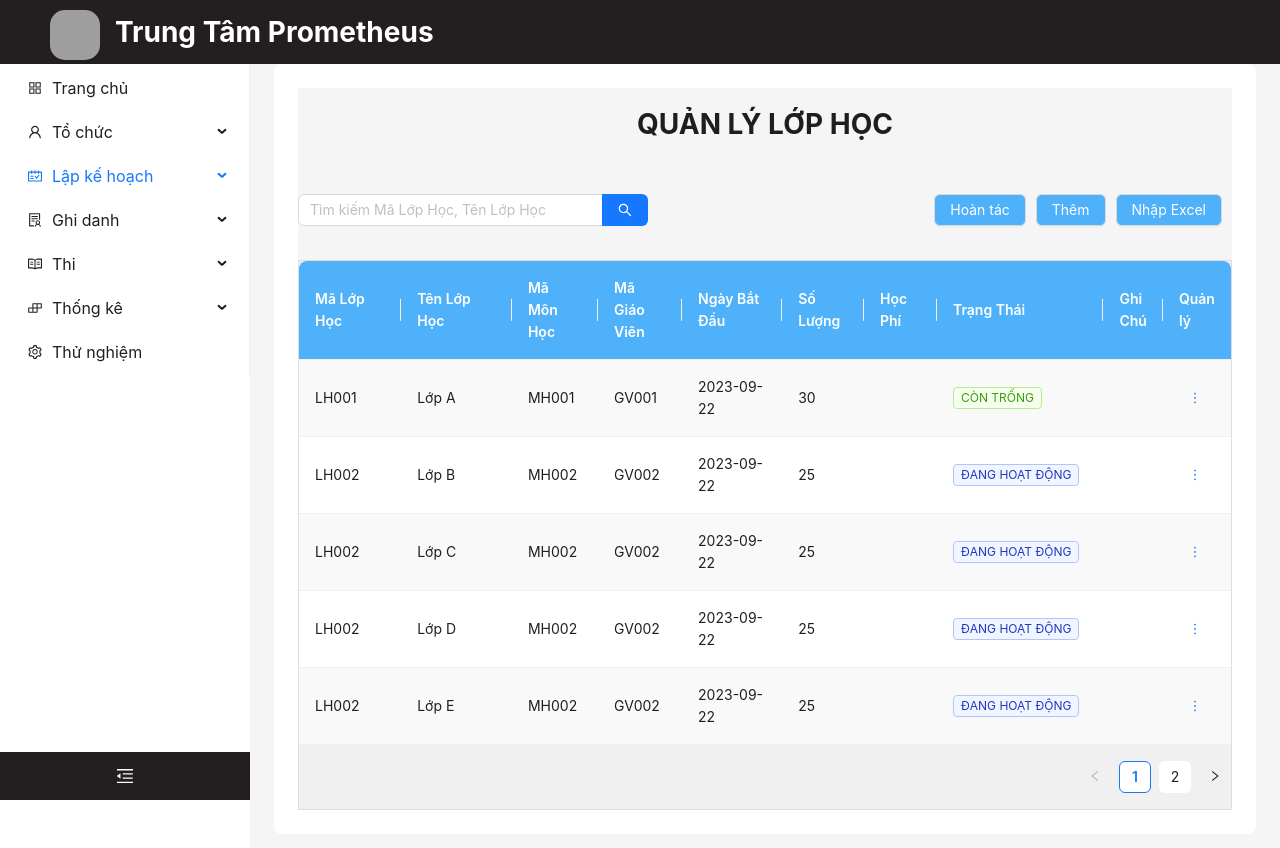
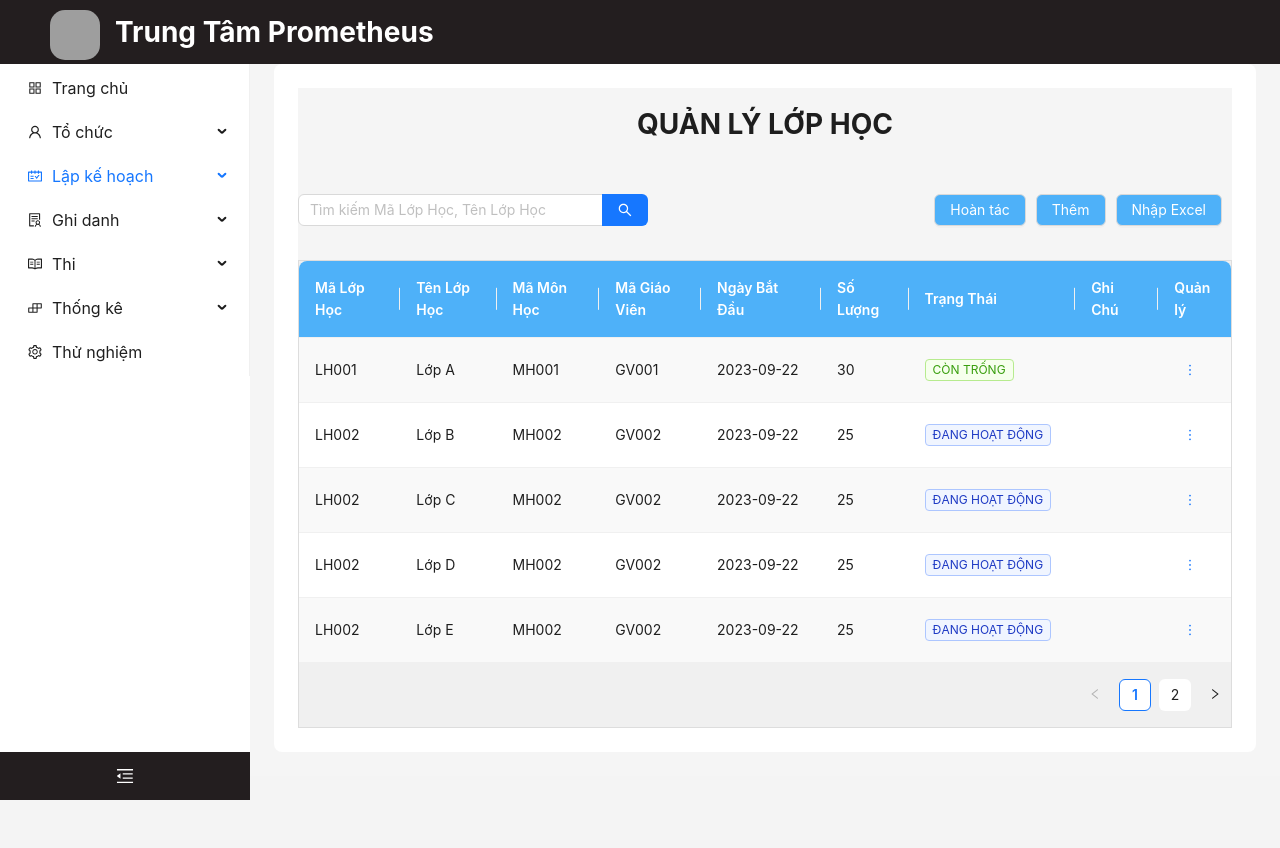
Before and after one commit to Smile005/TrungTamTinHoc, a React (Create React App) app in the folder front-end/: page /lophoc in a window 1280 px wide. Shown: the top 848 px of the page. After the commit the page ends 800 px from the top, so only its background shows below. Built offline with nearby package versions, Linux system fonts and the light colour scheme; grey boxes are pictures that could not be loaded.

Commit message:
fix font table

```diff
--- a/front-end/src/pages/CaHoc.tsx
+++ b/front-end/src/pages/CaHoc.tsx
@@ -48,7 +48,7 @@ const CaHoc: React.FC = () => {
             title: 'Mã ca học',
             dataIndex: 'maCa',
             key: 'maCa',
-            width: '8%',
+            width: '10%',
         },
         {
             title: 'Bắt đầu',
@@ -84,7 +84,7 @@ const CaHoc: React.FC = () => {
         {
             title: 'Quản lý',
             key: 'action',
-            width: '6%',
+            width: '8%',
             render: (_: any, record: CaHocType) => {
                 const menu = (
                     <Menu onClick={(e) => handleMenuClick(e, record)}>
@@ -103,7 +103,7 @@ const CaHoc: React.FC = () => {
 
     return (
         <Layout>
-            <h1 style={{ display: 'flex', justifyContent: 'center' }}>QUẢN LÝ CA HỌC</h1>
+            <h1 className='page-name'>QUẢN LÝ CA HỌC</h1>
             <div className="button-container">
                 <Search
                     className="custom-search"
--- a/front-end/src/pages/HocVien.tsx
+++ b/front-end/src/pages/HocVien.tsx
@@ -58,7 +58,7 @@ const HocVien: React.FC = () => {
             title: 'Mã học viên',
             dataIndex: 'maHocVien',
             key: 'maHocVien',
-            width: '8%',
+            width: '10%',
         },
         {
             title: 'Họ và tên',
@@ -106,7 +106,7 @@ const HocVien: React.FC = () => {
             title: 'Số điện thoại',
             dataIndex: 'sdt',
             key: 'sdt',
-            width: '8%',
+            width: '10%',
         },
         {
             title: 'Email',
@@ -149,7 +149,7 @@ const HocVien: React.FC = () => {
         {
             title: 'Quản lý',
             key: 'action',
-            width: '6%',
+            width: '8%',
             render: (_: any, record: HocVienType) => {
                 const menu = (
                     <Menu onClick={(e) => handleMenuClick(e, record)}>
--- a/front-end/src/pages/LopHoc.tsx
+++ b/front-end/src/pages/LopHoc.tsx
@@ -46,25 +46,25 @@ const LopHoc: React.FC = () => {
       title: 'Mã Lớp Học',
       dataIndex: 'maLopHoc',
       key: 'maLopHoc',
-      width: '15%',
+      width: '12%',
     },
     {
       title: 'Tên Lớp Học',
       dataIndex: 'tenLopHoc',
       key: 'tenLopHoc',
-      width: '20%',
+      width: '12%',
     },
     {
       title: 'Mã Môn Học',
       dataIndex: 'maMonHoc',
       key: 'maMonHoc',
-      width: '10%',
+      width: '12%',
     },
     {
       title: 'Mã Giáo Viên',
       dataIndex: 'maGiaoVien',
       key: 'maGiaoVien',
-      width: '10%',
+      width: '12%',
     },
     {
       title: 'Ngày Bắt Đầu',
@@ -79,12 +79,6 @@ const LopHoc: React.FC = () => {
       width: '10%',
     },
     {
-      title: 'Học Phí',
-      dataIndex: 'hocPhi',
-      key: 'hocPhi',
-      width: '10%',
-    },
-    {
       title: 'Trạng Thái',
       dataIndex: 'trangThai',
       key: 'trangThai',
@@ -92,18 +86,18 @@ const LopHoc: React.FC = () => {
         let color = trangThai === 'Đang hoạt động' ? 'geekblue' : 'green';
         return <Tag color={color} key={trangThai}>{trangThai.toUpperCase()}</Tag>;
       },
-      width: '10%',
+      width: '8%',
     },
     {
       title: 'Ghi Chú',
       dataIndex: 'ghiChu',
       key: 'ghiChu',
-      width: '15%',
+      width: '10%',
     },
     {
       title: 'Quản lý',
       key: 'action',
-      width: '10%',
+      width: '8%',
       render: (_: any, record: LopHocType) => {
         const menu = (
           <Menu onClick={(e) => handleMenuClick(e, record)}>
--- a/front-end/src/pages/MonHoc.tsx
+++ b/front-end/src/pages/MonHoc.tsx
@@ -47,7 +47,7 @@ const MonHoc: React.FC = () => {
       title: 'Mã Môn Học',
       dataIndex: 'maMonHoc',
       key: 'maMonHoc',
-      width: '15%',
+      width: '12%',
     },
     {
       title: 'Tên Môn Học',
@@ -87,12 +87,12 @@ const MonHoc: React.FC = () => {
       title: 'Ghi Chú',
       dataIndex: 'ghiChu',
       key: 'ghiChu',
-      width: '15%',
+      width: '10%',
     },
     {
       title: 'Quản lý',
       key: 'action',
-      width: '10%',
+      width: '15  %',
       render: (_: any, record: MonHocType) => {
         const menu = (
           <Menu onClick={(e) => handleMenuClick(e, record)}>
```
